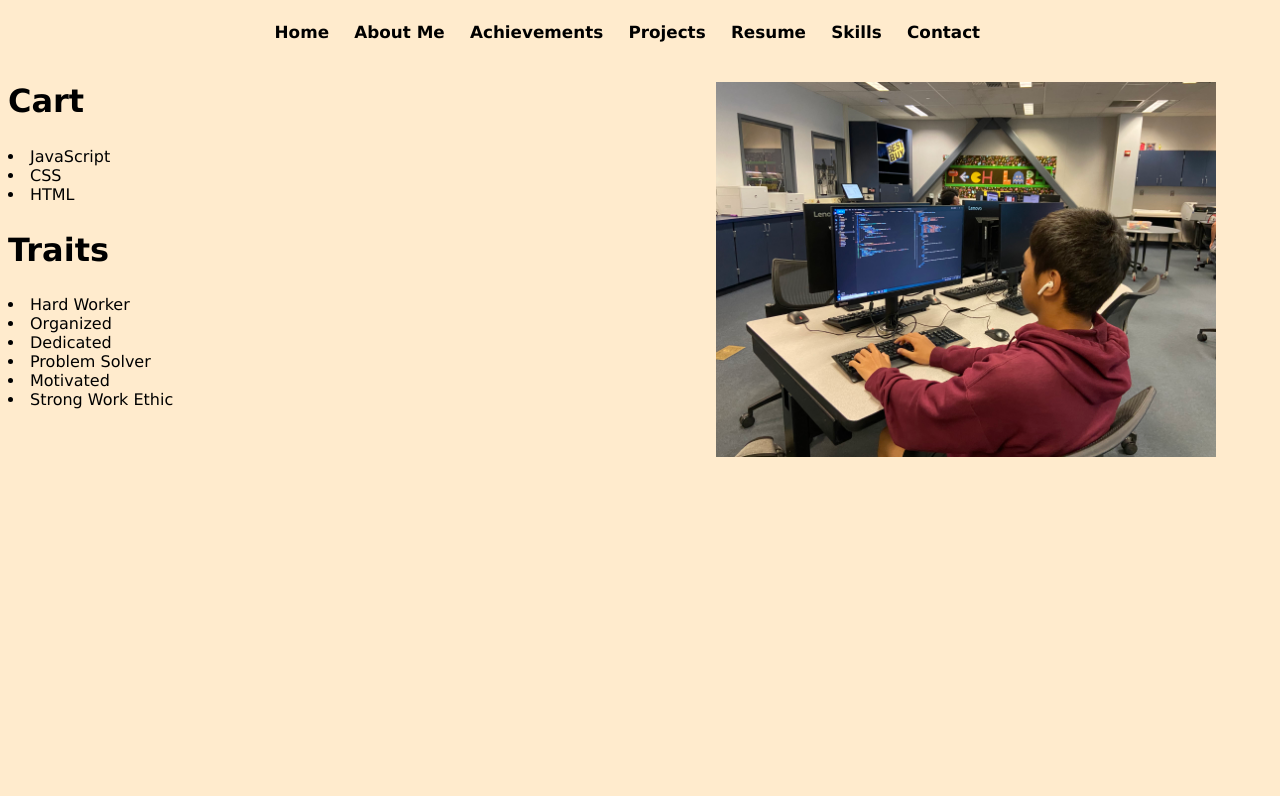
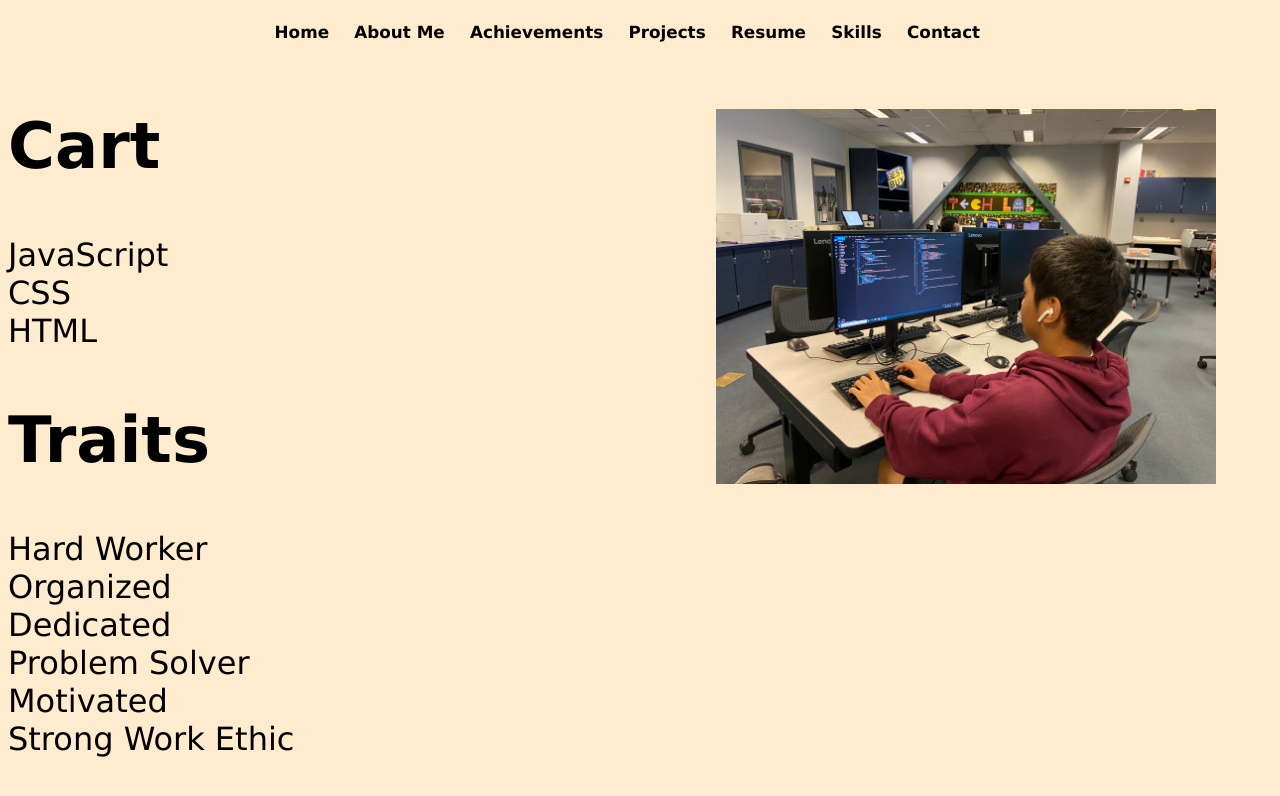
Before and after one commit to HJska27/Portfolio, a plain HTML site: page Skills.html in a window 1280 px wide. Drawn offline with Linux system fonts and the light colour scheme.

Commit message:
Update skills.css
g

```diff
--- a/css/skills.css
+++ b/css/skills.css
@@ -5,7 +5,7 @@ body {
 
 
 .one, .two {
-    font-size: xx-large;
+    font-size: 4rem;
 }
 
 .pic {
@@ -13,3 +13,12 @@ body {
     right: 5%;
     width: 500px;
 }
+
+li {
+    list-style: none;
+    font-size: 2rem;
+}
+
+li:hover {
+    opacity: 0.5;
+}
```
